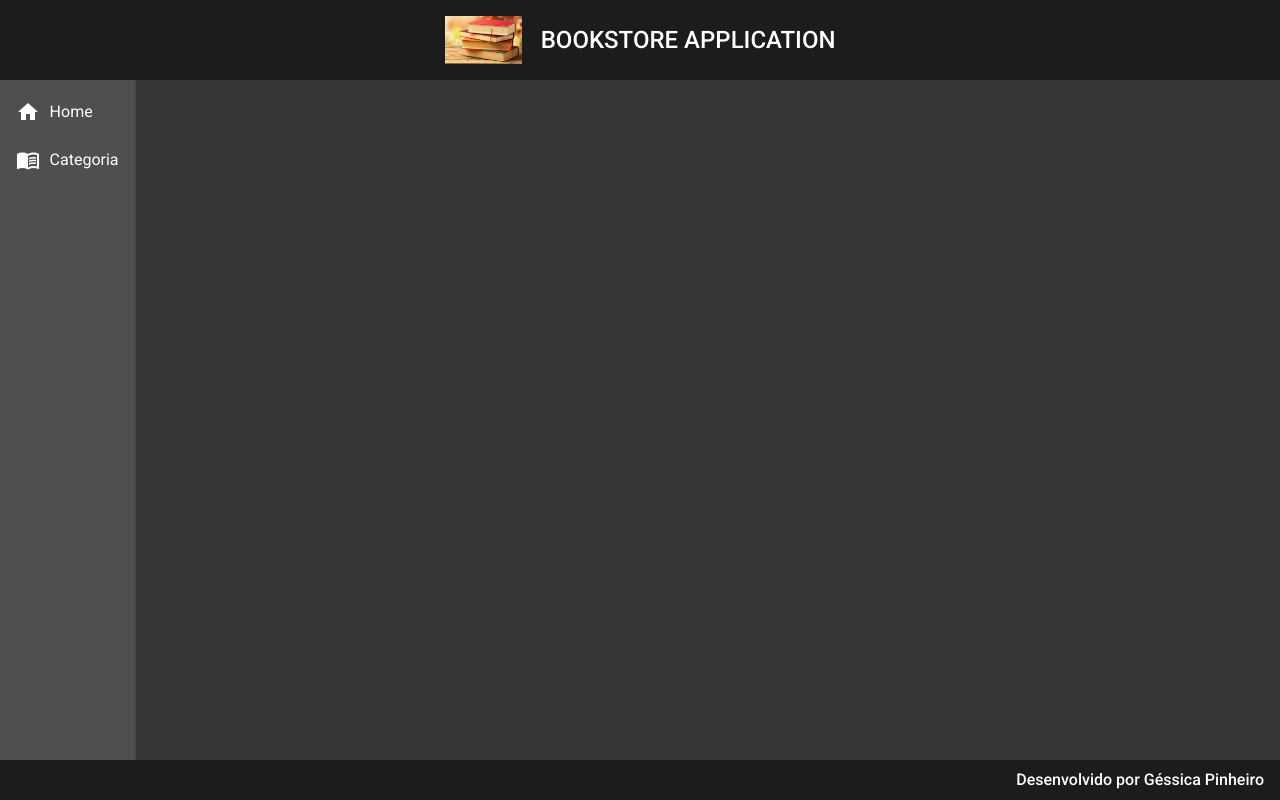
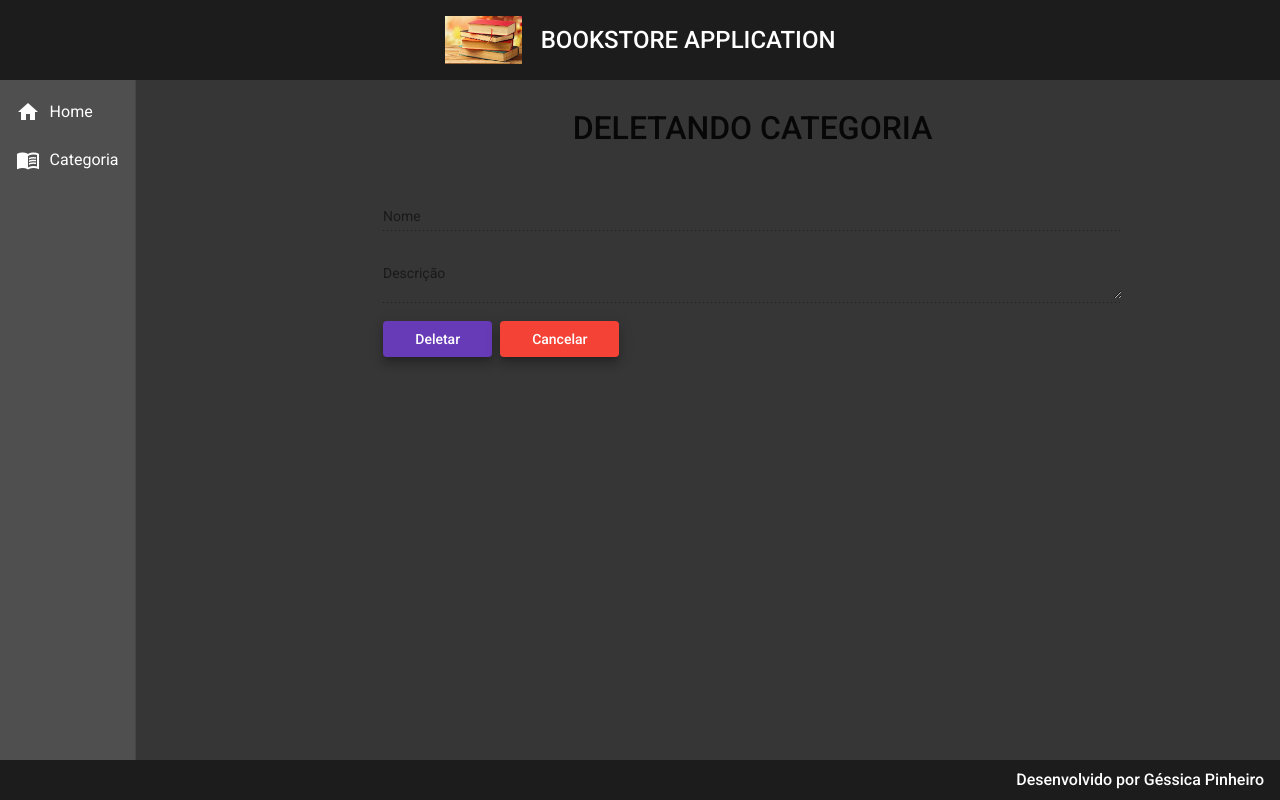
Before and after one commit to GessicaP/bookstore-front, an Angular app: page /categorias/delete/1 in a window 1280 px wide. Before the commit this address led to /. Built offline with nearby package versions, Linux system fonts and the light colour scheme.

Commit message:
Criado componentes do Delete

```diff
--- a/src/app/app-routing.module.ts
+++ b/src/app/app-routing.module.ts
@@ -1,6 +1,7 @@
 import { NgModule } from '@angular/core';
 import { RouterModule, Routes } from '@angular/router';
 import { CategoriaCreateComponent } from './components/views/categoria/categoria-create/categoria-create.component';
+import { CategoriaDeleteComponent } from './components/views/categoria/categoria-delete/categoria-delete.component';
 import { CategoriaReadComponent } from './components/views/categoria/categoria-read/categoria-read.component';
 import { HomeComponent } from './components/views/home/home.component';
 
@@ -16,6 +17,10 @@ const routes: Routes = [
   {
     path: 'categoria/create',
     component: CategoriaCreateComponent
+  },
+  {
+    path: 'categorias/delete/:id',
+    component: CategoriaDeleteComponent
   }
 ];
 
--- a/src/app/app.module.ts
+++ b/src/app/app.module.ts
@@ -25,6 +25,7 @@ import { FormsModule } from '@angular/forms';
 import {MatInputModule} from '@angular/material/input';
 import {MatFormFieldModule} from '@angular/material/form-field';
 import {MatSnackBarModule} from '@angular/material/snack-bar';
+import { CategoriaDeleteComponent } from './components/views/categoria/categoria-delete/categoria-delete.component';
 
 
 
@@ -37,7 +38,8 @@ import {MatSnackBarModule} from '@angular/material/snack-bar';
     NavComponent,
     HomeComponent,
     CategoriaReadComponent,
-    CategoriaCreateComponent
+    CategoriaCreateComponent,
+    CategoriaDeleteComponent
   ],
   imports: [
     BrowserModule,
--- /dev/null
+++ b/src/app/components/views/categoria/categoria-delete/categoria-delete.component.css
@@ -0,0 +1,27 @@
+form{
+    text-align: center;
+    width: 70%;
+    margin: 2rem auto 0 auto;
+}
+
+h1{
+    font-size: 2rem;
+    font-weight: 500;
+    margin-bottom: 3rem;
+}
+
+.form{
+    width: 100%;
+
+}
+
+.buttons{
+    width: 100%;
+    text-align: start;
+}
+
+button{
+    margin-right: .5rem;
+    padding-left: 2rem;
+    padding-right: 2rem;
+}
--- /dev/null
+++ b/src/app/components/views/categoria/categoria-delete/categoria-delete.component.html
@@ -0,0 +1,17 @@
+<form action="">
+    <h1>DELETANDO CATEGORIA</h1>
+    <mat-form-field class="form">
+        <mat-label>Nome</mat-label>
+        <input type="text" matInput name="nome" placeholder="Ex: Computação" disabled >
+    </mat-form-field>
+    <mat-form-field class="form">
+        <mat-label>Descrição</mat-label>
+        <textarea type="text" matInput name="descricao" placeholder="Ex: Livros de Computação" disabled ></textarea>
+    </mat-form-field>
+
+    <div class="buttons">
+        <button  class="mat-elevation-z8" mat-raised-button color="primary">Deletar</button>
+        <button  class="mat-elevation-z8" mat-raised-button color="warn">Cancelar</button>
+
+    </div>
+</form>
--- /dev/null
+++ b/src/app/components/views/categoria/categoria-delete/categoria-delete.component.ts
@@ -0,0 +1,15 @@
+import { Component, OnInit } from '@angular/core';
+
+@Component({
+  selector: 'app-categoria-delete',
+  templateUrl: './categoria-delete.component.html',
+  styleUrls: ['./categoria-delete.component.css']
+})
+export class CategoriaDeleteComponent implements OnInit {
+
+  constructor() { }
+
+  ngOnInit(): void {
+  }
+
+}
--- a/src/app/components/views/categoria/categoria-read/categoria-read.component.html
+++ b/src/app/components/views/categoria/categoria-read/categoria-read.component.html
@@ -41,7 +41,7 @@
                 <a class= "edit"href="#">
                     <i class="material-icons"> edit </i>
                 </a>
-                <a class= "delete" href="#">
+                <a class= "delete" routerLink="delete/{{row.id}}" >
                     <i class="material-icons">delete</i>
                 </a>
             </td>
```
